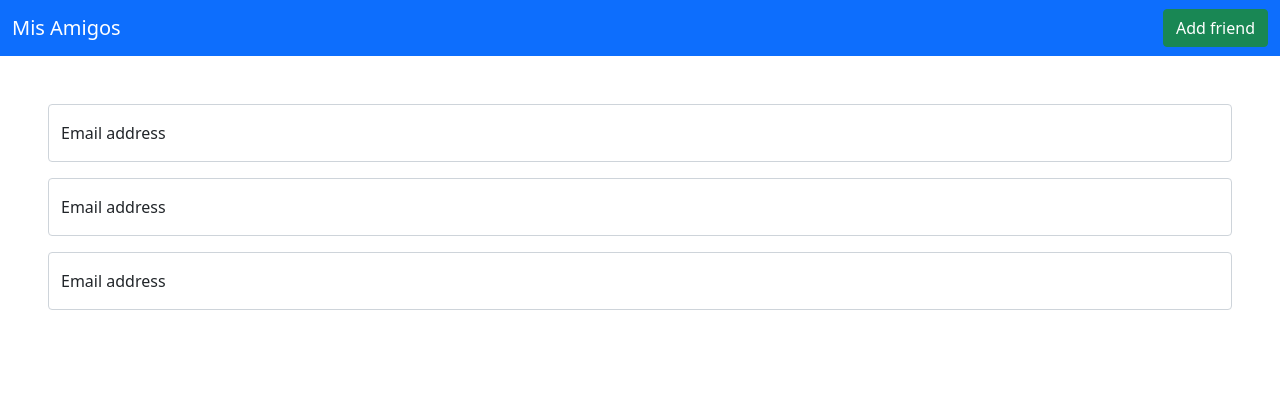
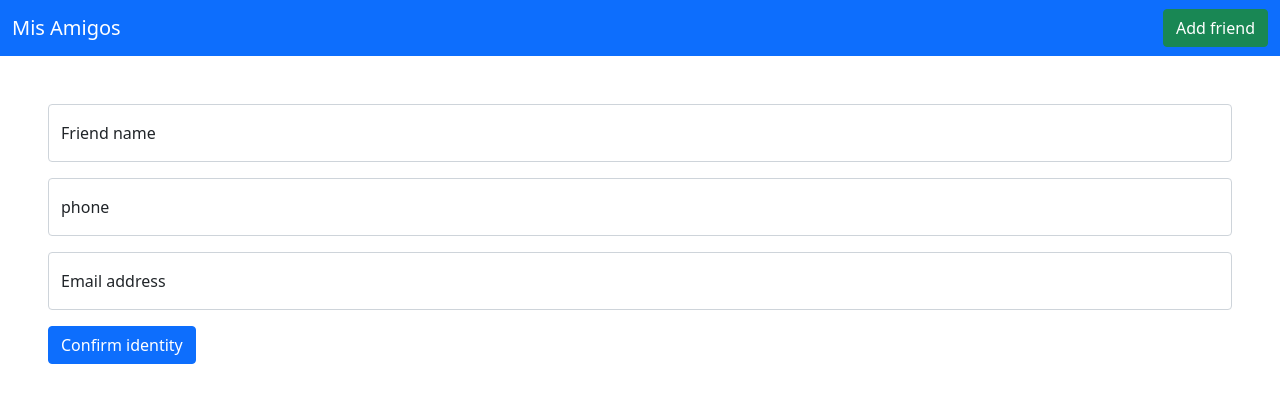
Before and after one commit to babettsan/my-friends, a React (Create React App) app: page /add in a window 1280 px wide. Shown: the top 402 px of the page. Built offline with nearby package versions, Linux system fonts and the light colour scheme.

Commit message:
modify user form name

```diff
--- a/src/components/addusers/AddUsers.js
+++ b/src/components/addusers/AddUsers.js
@@ -5,16 +5,19 @@ const Addusers = () => {
     return(
         <form className="form-floating mt-5 ms-5 me-5">
             <div className="form-floating mb-3">
-                <input type="email" className="form-control" id="floatingInput" placeholder="name@example.com"/>
-                <label htmlFor="floatingInput">Email address</label>
+                <input name='name' type="text" className="form-control" id="name" placeholder="Friend name"/>
+                <label htmlFor="name">Friend name</label>
+            </div>
+            <div className="form-floating mb-3">
+                <input name='phone' type="text" className="form-control" id="phone" placeholder="Friend phone" />
+                <label htmlFor="phone">phone</label>
             </div>
             <div className="form-floating mb-3">
                 <input type="email" className="form-control" id="floatingInput" placeholder="name@example.com"/>
                 <label htmlFor="floatingInput">Email address</label>
             </div>
-            <div className="form-floating mb-3">
-                <input type="email" className="form-control" id="floatingInput" placeholder="name@example.com"/>
-                <label htmlFor="floatingInput">Email address</label>
+            <div className="col-auto">
+                <button type="submit" className="btn btn-primary mb-3">Confirm identity</button>
             </div>
         </form>
     )
```
